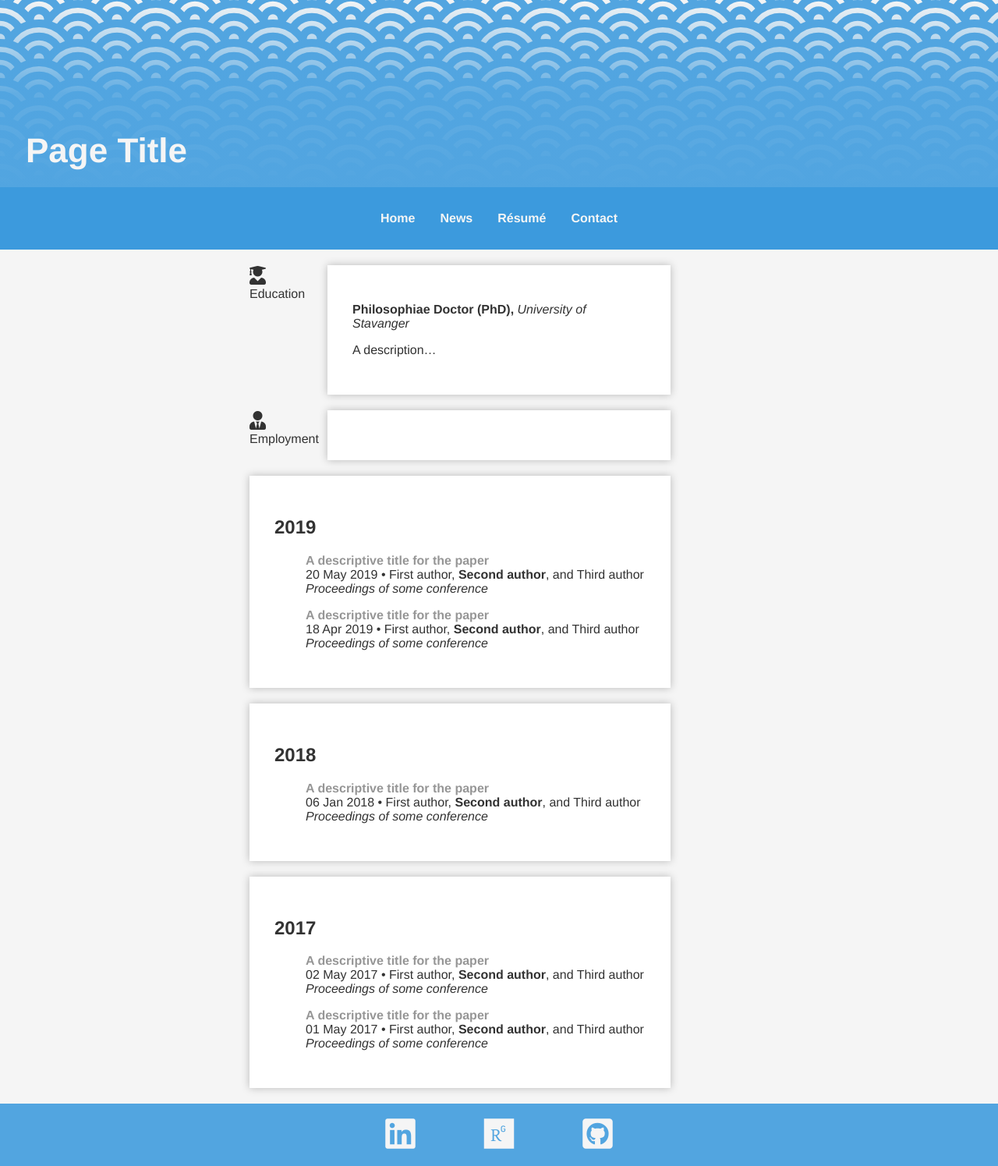
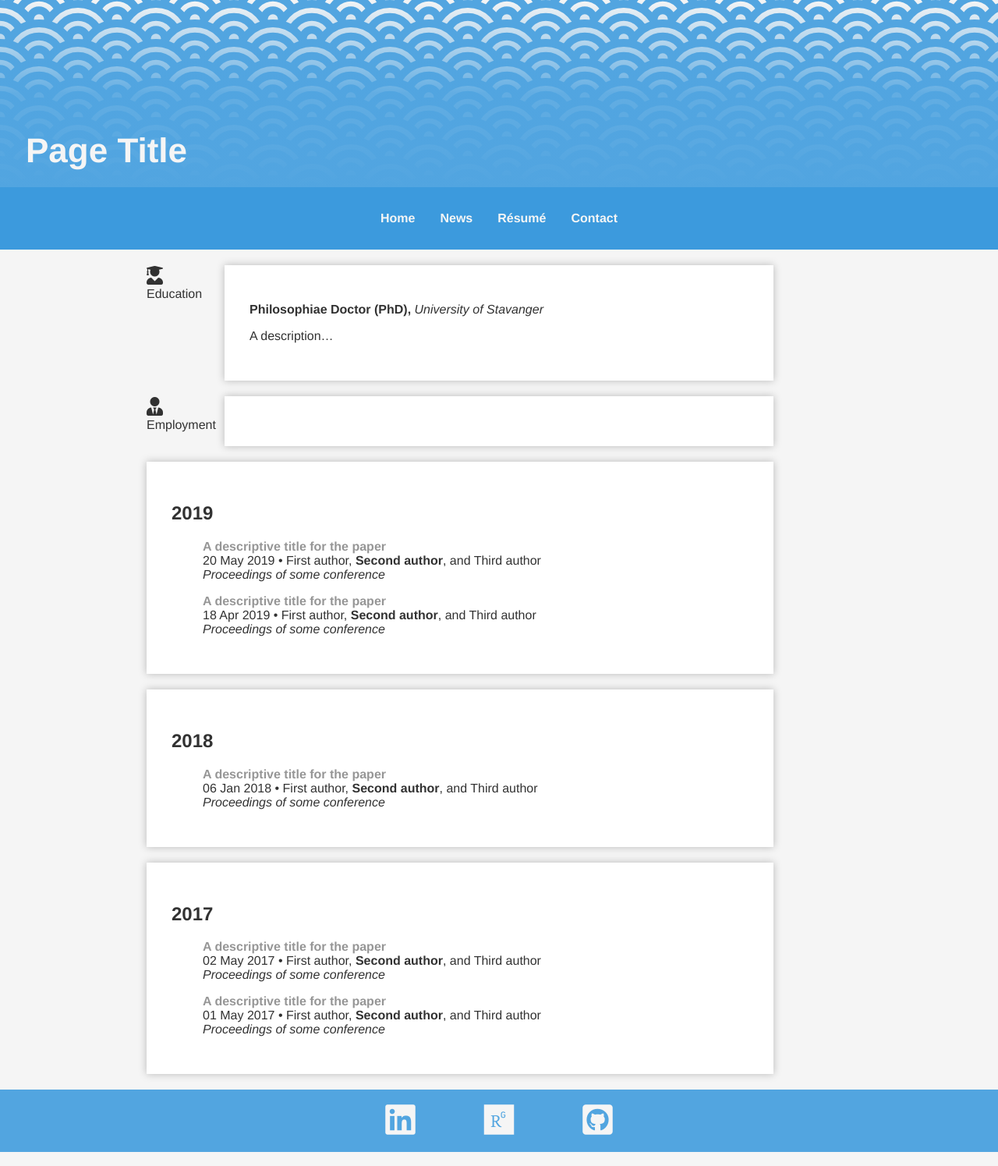
Before and after one commit to dmtveit/dmtveit.github.io, a Jekyll site: the page built from resume/index.html, in a window 1280 px wide. Shown: the whole page at 78% size. Built offline with Jekyll 4.4.1, drawn with Linux system fonts in a browser that asks for light colours.

Commit message:
setting min main width

```diff
--- a/css/main.css
+++ b/css/main.css
@@ -22,7 +22,7 @@
     --width-wide: 100%;
     --width-narrow: 490px;*/
     --width-main: 50%;
-    --width-main-min: 40rem;
+    --width-main-min: calc(640px + 2 * 2rem + 2 * var(--width-page-info)); /* change 2rem to variable for page padding */
     --width-main-max: 55rem;
     /*--width-page: 90%;*/
     --width-page-info: 6.25rem;
@@ -200,7 +200,7 @@ main {
 }
 .page {
     flex: 1;
-    padding: 2rem;
+    padding: 2rem; /* make into variable at top */
     box-sizing: border-box;
     background-color: #fff;
     overflow: auto;
--- a/resume/index.html
+++ b/resume/index.html
@@ -14,7 +14,7 @@ title: Résumé
       <section>
           {% for post in site.categories.education %}
               <h3>{{ post.title }}, <i style="font-weight:normal">{{ post.institution }}</i></h3>
-              <p>{{ post.content }}</p>
+              {{ post.content }}
           {% endfor %}
       </section>
   </div>
```
